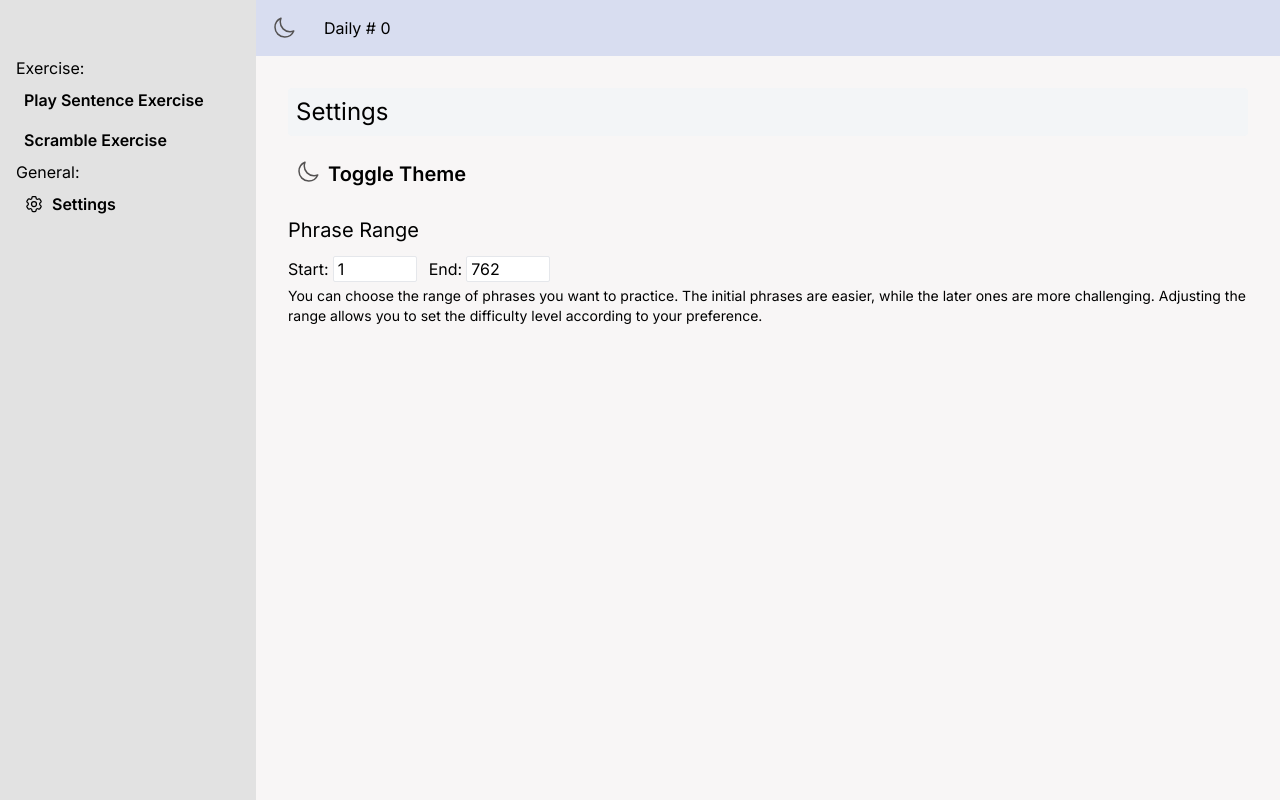
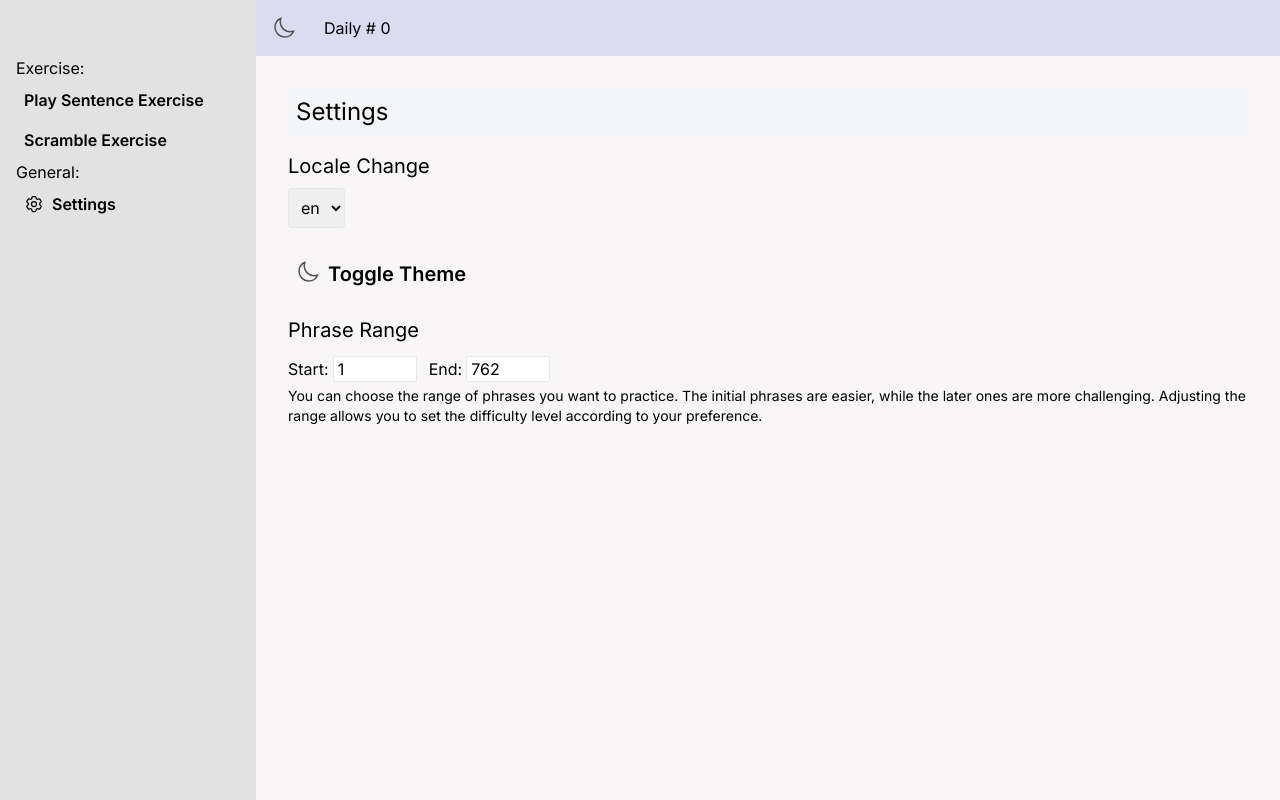
Before and after one commit to eliaweiss/open-lingua-ai, a Next.js app: page /settings in a window 1280 px wide. Built offline with nearby package versions, Linux system fonts and the light colour scheme.

Commit message:
change locale

```diff
--- a/src/app/i18n/index.js
+++ b/src/app/i18n/index.js
@@ -4,7 +4,7 @@ import React, { useEffect, useState } from "react";
 import { useAppContext } from "../context/AppContext";
 // import * as messages from "./locales"; // Assuming locale files are in the 'locales' folder
 
-const availableLocales = ["en", "es"]; // Add more locales as needed
+export const availableLocales = ["en", "pt"]; // Add more locales as needed
 
 const I18nContext = React.createContext();
 
@@ -17,19 +17,14 @@ function I18nProvider({ children }) {
   const { locale } = useAppContext();
   const [messages, setMessages] = useState([]); // Default to
 
-  const handleLocaleChange = (newLocale) => {
-    if (availableLocales.includes(newLocale)) {
-      setLocale(newLocale);
-    }
-  };
   useEffect(() => {
     loadLocale(locale).then((newMessages) => {
       setMessages(newMessages);
     });
-  }, []);
+  }, [locale]);
 
   return (
-    <I18nContext.Provider value={{ locale, handleLocaleChange }}>
+    <I18nContext.Provider value={{ locale }}>
       <IntlProvider locale={locale} messages={messages}>
         {children}
       </IntlProvider>
--- a/src/app/i18n/locales/en.json
+++ b/src/app/i18n/locales/en.json
@@ -5,5 +5,6 @@
   "start": "Start",
   "end": "End",
   "phrase_range_description": "You can choose the range of phrases you want to practice. The initial phrases are easier, while the later ones are more challenging. Adjusting the range allows you to set the difficulty level according to your preference.",
-  "start_is_must_be_less_than_end": "Start is must be less than end"
+  "start_is_must_be_less_than_end": "Start is must be less than end",
+  "locale_change_title": "Locale Change"
 }
--- a/src/app/i18n/locales/pt.json
+++ b/src/app/i18n/locales/pt.json
@@ -5,5 +5,6 @@
     "start": "Início",
     "end": "Fim",
     "phrase_range_description": "Você pode escolher o intervalo de frases que deseja praticar. As frases iniciais são mais fáceis, enquanto as posteriores são mais desafiadoras. Ajustar o intervalo permite definir o nível de dificuldade de acordo com sua preferência.",
-    "start_must_be_less_than_end": "O início deve ser menor que o fim"
+    "start_must_be_less_than_end": "O início deve ser menor que o fim",
+    "locale_change_title": "Troca de Idioma"
 }
--- a/src/app/settings/SettingsUi.jsx
+++ b/src/app/settings/SettingsUi.jsx
@@ -4,10 +4,12 @@ import { Input } from "../components/Input";
 import MenuItem from "../components/MenuItem";
 import ThemeToggle from "../components/ThemeToggle";
 import { useAppContext } from "../context/AppContext";
+import { availableLocales } from "../i18n";
 import { useTranslation } from "../i18n/useTranslation";
 
 export function SettingsUi() {
-  const { phraseRange, setPhraseRange, allPhrases } = useAppContext();
+  const { phraseRange, setPhraseRange, allPhrases, locale, setLocale } =
+    useAppContext();
   const t = useTranslation();
 
   const handleRangeChange = (event) => {
@@ -20,12 +22,12 @@ export function SettingsUi() {
         const val = Math.min(allPhrases.length, value);
         newRange[1] = Number(val);
       }
-      // if (newRange[0] >= newRange[1]) {
-      //   newRange[1] = allPhrases.length;
-      //   // throw new Error("Invalid phrase range");
-      // }
       return newRange;
     });
+  };
+
+  const handleLocaleChange = (event) => {
+    setLocale(event.target.value);
   };
 
   return (
@@ -33,6 +35,22 @@ export function SettingsUi() {
       <h1 className="text-2xl mb-4 bg-muted p-2 rounded">
         {t("settings_title")}
       </h1>
+
+      <div className="mb-6">
+        <h2 className="text-xl mb-2">{t("locale_change_title")}</h2>
+        <select
+          value={locale}
+          onChange={handleLocaleChange}
+          className="p-2 border rounded"
+        >
+          {availableLocales.map((locale) => (
+            <option key={locale} value={locale}>
+              {locale}
+              {/* {t(`locale_${locale}`)} */}
+            </option>
+          ))}
+        </select>
+      </div>
 
       <div className="mb-6">
         <MenuItem>
```
